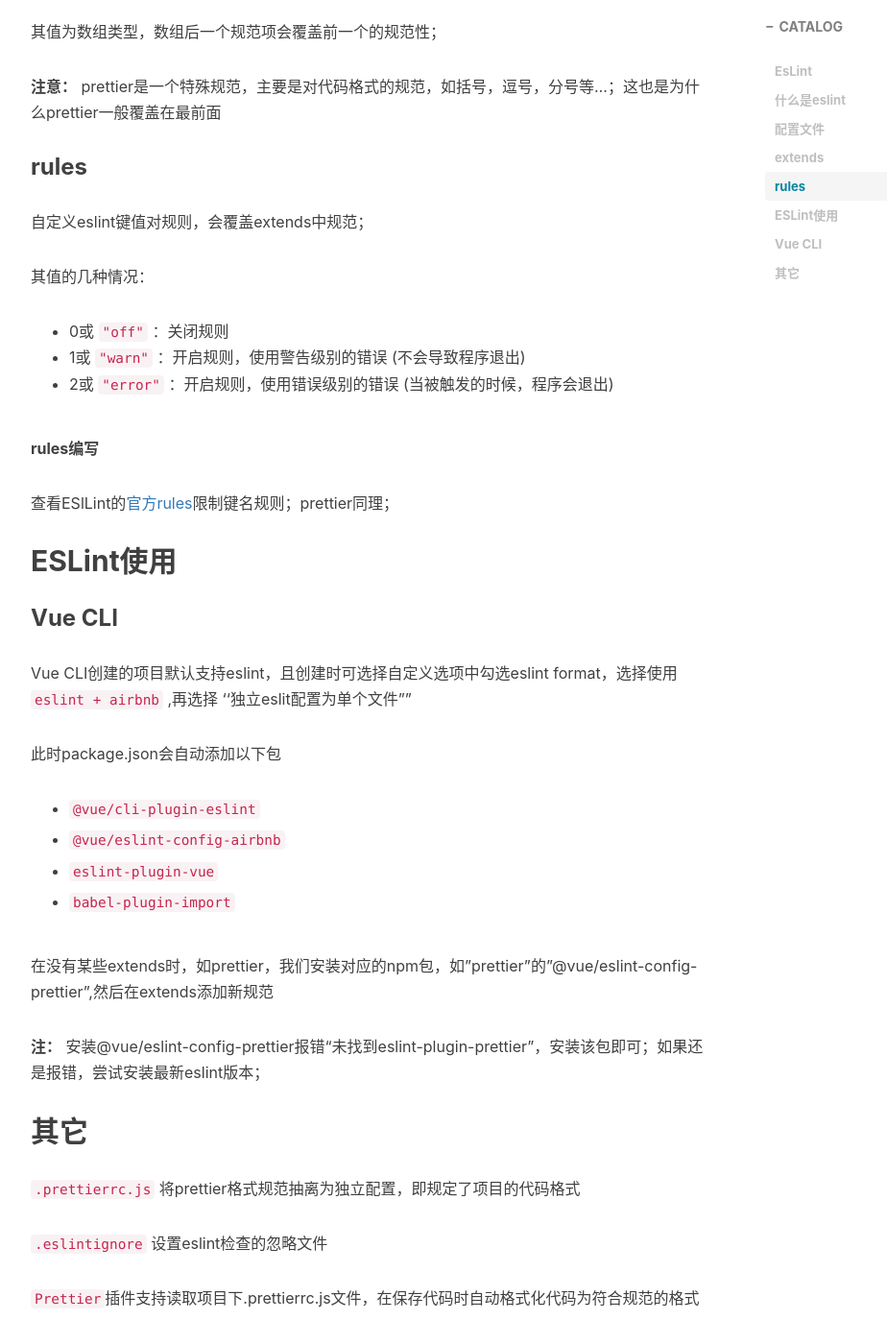
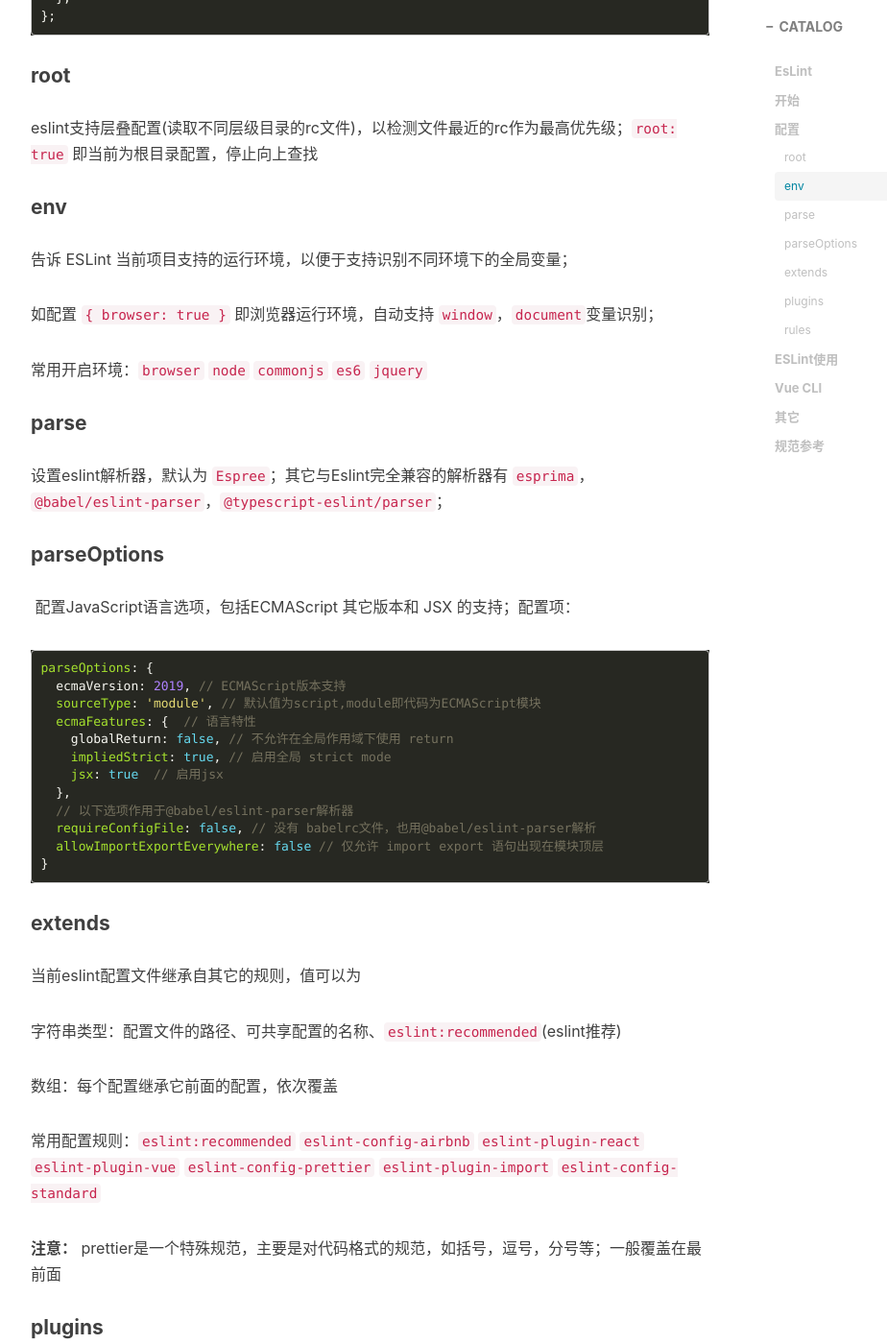
Before and after one commit to KID-1912/KID-1912.github.io, a Jekyll site: the page built from _posts/2021-4-8-eslint.md, in a window 1280 px wide and 1400 px high, scrolled down 1884 px. Shown: the whole window at 96% size, without its empty margins (233-1157 px from the left). Built offline with Jekyll 4.4.1, drawn with Linux system fonts in a browser that asks for light colours; nearby versions of some CDN libraries; comment, search, counter and statistics services are not loaded; some of the changed text lies outside the part shown.

Commit message:
feat:eslint-配置补充

````diff
--- a/_posts/2021-4-8-eslint.md
+++ b/_posts/2021-4-8-eslint.md
@@ -12,13 +12,27 @@
 
 # EsLint
 
-## 什么是eslint
+对项目代码的统一规范，包括**代码质量**的规范和**代码格式**的规范；
 
-- 对项目代码的统一规范，包括**代码质量**的规范和**代码格式**的规范；
-- 本质上通过eslint限制键值对代码添加限制规则；如 `prefer-const': 'error' `即强制项目代码使用 `const` 声明变量
-- 但实际上并不是编写一个包含多个限制键值的文件，而是在项目下新建ESLint配置文件，它的格式可能是`.eslintrc.js`，`.eslintrc.yml`，`.eslintrc.json`
+本质上通过eslint限制键值对代码添加限制规则；如 `prefer-const': 'error'` 即强制项目代码使用 `const` 声明变量
 
-## 配置文件
+## 开始
+
+**安装：**`npm i eslint -D`
+
+**生成配置文件**
+
+手动创建：文件格式可能是 `.eslintrc.js`，`.eslintrc.yml`，`.eslintrc.json`
+
+命令行创建：
+
+1. `package.json` 的 `scripts` 下新增 `"eslint": "./node_modules/.bin/eslint"`
+
+2. `npm run eslint -- --init` 自定义选项生成配置文件
+
+3. `npm run eslint xx.js` 在指定文件/目录下运行eslint检测
+
+## 配置
 
 ```js
 // .eslintrc.js
@@ -36,20 +50,11 @@
     parser: 'babel-eslint',
   },
   rules: {
-    // 补充
+    // 补充
     'no-console': process.env.NODE_ENV === 'production' ? 'warn' : 'off',
     'no-debugger': process.env.NODE_ENV === 'production' ? 'warn' : 'off',
-    'prefer-const': 'off',  // 强制const
-    'no-use-before-define': 'off',  // 预定义
-    'no-unused-expressions': 'off', // 表达式
-    'consistent-return': 'off', // 强制返回
-    'prefer-template': 'off', // 字符拼接
-    'no-plusplus': 'off', // 允许自加
-    'no-bitwise': 'off',  // 允许~
+    'prefer-const': 'off',
     "no-param-reassign": [2, { "props": false }], // 根据参数访问
-    'no-unneeded-ternary': 'off',
-    "no-nested-ternary": 'off', // 三元运算符
-    'no-restricted-syntax': 'off', // 遍历对象强制循环
     'prettier/prettier': [
       'error',
       {
@@ -59,7 +64,6 @@
         trailingComma: 'none',//是否使用尾逗号，有三个可选值"<none|es5|all>"
         bracketSpacing: true,//对象大括号直接是否有空格，默认为true，效果：{ foo: bar }
         printWidth: 100,//一行的字符数，如果超过会进行换行，默认为80
-
         // 补充
         arrowParens: 'avoid'  // 箭头函数尽量避免括号
       }
@@ -68,15 +72,58 @@
 };
 ```
 
-### extends
+#### root
 
-即规范拓展，也就是别人写好的一套eslint键值对包，如airbnb；
+eslint支持层叠配置(读取不同层级目录的rc文件)，以检测文件最近的rc作为最高优先级；`root: true` 即当前为根目录配置，停止向上查找
 
-其值为数组类型，数组后一个规范项会覆盖前一个的规范性；
+#### env
 
-**注意：** prettier是一个特殊规范，主要是对代码格式的规范，如括号，逗号，分号等...；这也是为什么prettier一般覆盖在最前面
+告诉 ESLint 当前项目支持的运行环境，以便于支持识别不同环境下的全局变量；
 
-### rules
+如配置 `{ browser: true }` 即浏览器运行环境，自动支持 `window`，`document`变量识别；
+
+常用开启环境：`browser` `node` `commonjs` `es6` `jquery`
+
+#### parse
+
+设置eslint解析器，默认为 `Espree`；其它与Eslint完全兼容的解析器有 `esprima`，`@babel/eslint-parser`，`@typescript-eslint/parser`；
+
+#### parseOptions
+
+ 配置JavaScript语言选项，包括ECMAScript 其它版本和 JSX 的支持；配置项：
+
+```js
+parseOptions: {
+  ecmaVersion: 2019, // ECMAScript版本支持
+  sourceType: 'module', // 默认值为script,module即代码为ECMAScript模块
+  ecmaFeatures: {  // 语言特性
+    globalReturn: false, // 不允许在全局作用域下使用 return
+    impliedStrict: true, // 启用全局 strict mode
+    jsx: true  // 启用jsx
+  },
+  // 以下选项作用于@babel/eslint-parser解析器
+  requireConfigFile: false, // 没有 babelrc文件，也用@babel/eslint-parser解析
+  allowImportExportEverywhere: false // 仅允许 import export 语句出现在模块顶层
+}
+```
+
+#### extends
+
+当前eslint配置文件继承自其它的规则，值可以为
+
+字符串类型：配置文件的路径、可共享配置的名称、`eslint:recommended`(eslint推荐)
+
+数组：每个配置继承它前面的配置，依次覆盖
+
+常用配置规则：`eslint:recommended` `eslint-config-airbnb` `eslint-plugin-react` `eslint-plugin-vue` `eslint-config-prettier` `eslint-plugin-import` `eslint-config-standard`
+
+**注意：** prettier是一个特殊规范，主要是对代码格式的规范，如括号，逗号，分号等；一般覆盖在最前面
+
+#### plugins
+
+省略写法
+
+#### rules
 
 自定义eslint键值对规则，会覆盖extends中规范；
 
@@ -106,7 +153,7 @@
 
 - `babel-plugin-import`
 
-在没有某些extends时，如prettier，我们安装对应的npm包，如"prettier"的"@vue/eslint-config-prettier",然后在extends添加新规范
+在没有某些extends时，如prettier，我们安装对应的npm包，如"prettier"的"@vue/eslint-config-prettier"，然后在extends添加新规范；
 
   **注：** 安装@vue/eslint-config-prettier报错“未找到eslint-plugin-prettier”，安装该包即可；如果还是报错，尝试安装最新eslint版本；
 
@@ -134,3 +182,9 @@
       "vue"
    ]
    ```
+
+## 规范参考
+
+[京东凹凸实验室规范](https://github.com/o2team/eslint-config-o2team)
+
+[腾讯规范](https://github.com/AlloyTeam/eslint-config-alloy)
````
Also changed, not shown: other parts of _posts/2021-4-8-eslint.md (+2 -1 lines).
